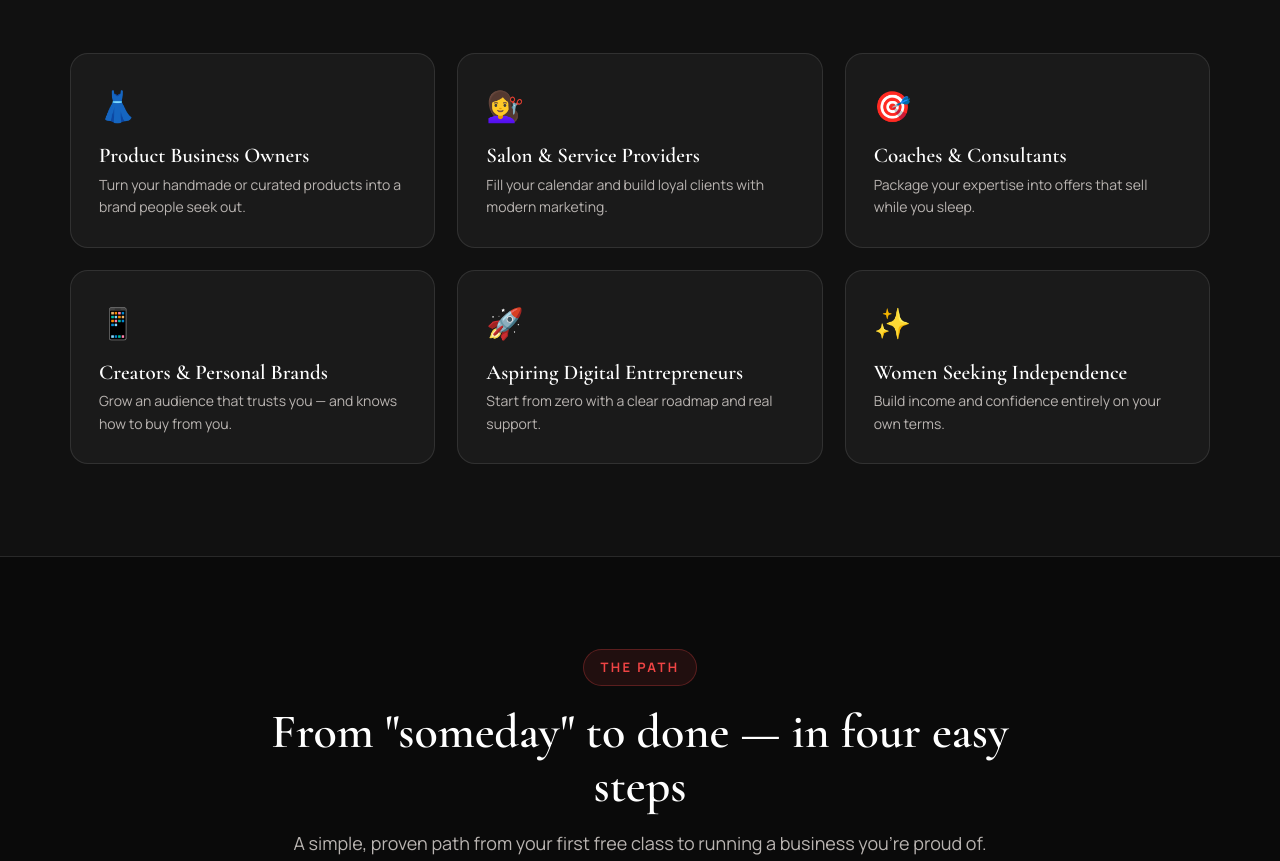
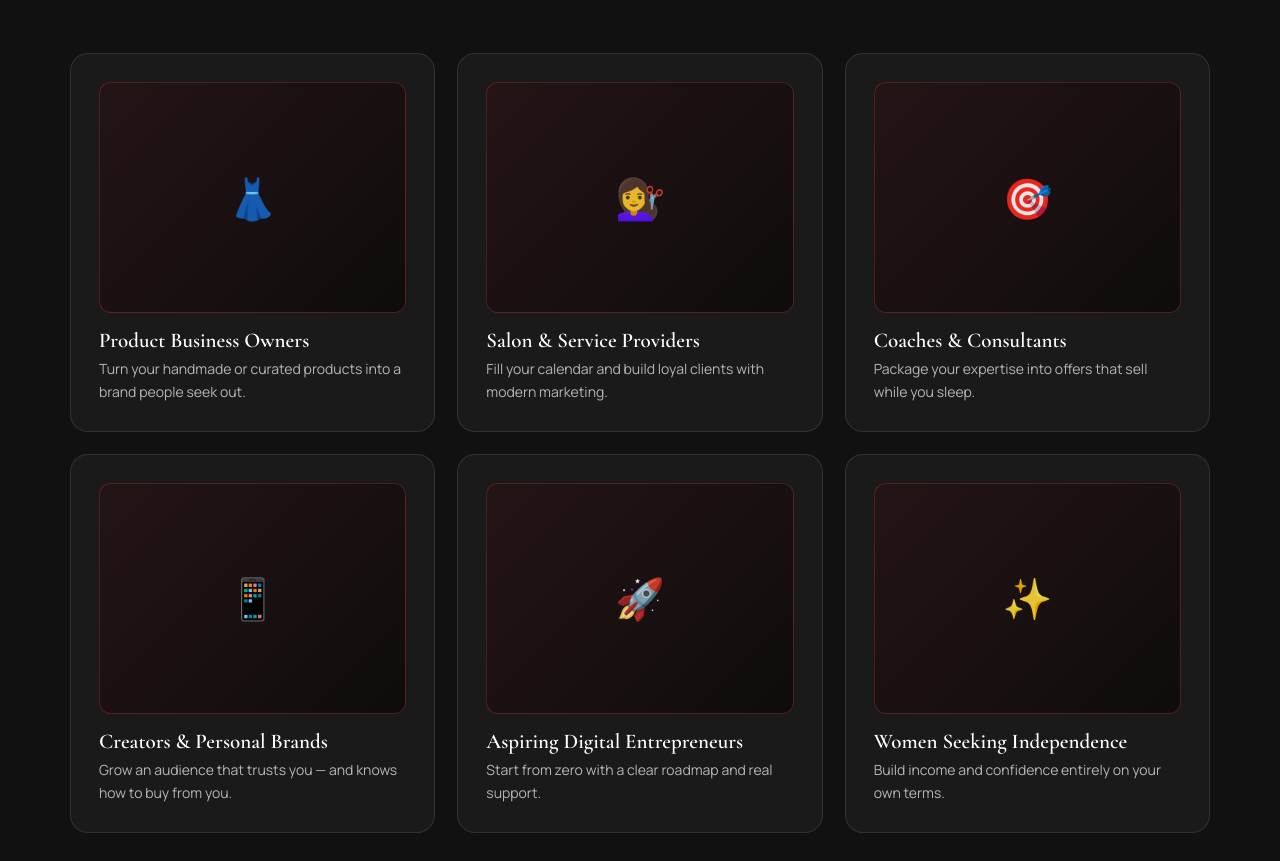
Before and after one commit to mrunalidaharwal/mrunali-landing-page, a plain HTML site: page index.html in a window 1280 px wide. Shown: the part 3101-3962 px from the top of the page. Drawn offline with nearby package versions, Linux system fonts and the light colour scheme.

Commit message:
Add image slots to Who It's For + Real Results cards (emoji fallback until photos added)
Co-Authored-By: Claude Opus 4.8 <noreply@anthropic.com>

```diff
--- a/index.html
+++ b/index.html
@@ -128,6 +128,13 @@
   .who-card .emoji { font-size: 30px; }
   .who-card h3 { font-size: 21px; margin: 14px 0 6px; }
   .who-card p { font-size: 14px; color: var(--ink-soft); }
+
+  /* Section image (photo replaces emoji; emoji shows as fallback until photo is added) */
+  .card-photo { position: relative; aspect-ratio: 4/3; border-radius: 12px; overflow: hidden; margin-bottom: 16px;
+    background: linear-gradient(135deg, #241416 0%, #0f0c0c 100%); border: 1px solid var(--line-red);
+    display: flex; align-items: center; justify-content: center; }
+  .card-photo .ph-emoji { font-size: 40px; opacity: .9; }
+  .card-photo img { position: absolute; inset: 0; width: 100%; height: 100%; object-fit: cover; object-position: center 22%; }
 
   /* Journey */
   .journey-grid { display: grid; grid-template-columns: repeat(4, 1fr); gap: 22px; }
@@ -334,12 +341,12 @@
       <p>Whatever stage you're at, if you're serious about building something of your own, you belong here.</p>
     </div>
     <div class="who-grid">
-      <div class="who-card"><div class="emoji">👗</div><h3>Product Business Owners</h3><p>Turn your handmade or curated products into a brand people seek out.</p></div>
-      <div class="who-card"><div class="emoji">💇‍♀️</div><h3>Salon & Service Providers</h3><p>Fill your calendar and build loyal clients with modern marketing.</p></div>
-      <div class="who-card"><div class="emoji">🎯</div><h3>Coaches & Consultants</h3><p>Package your expertise into offers that sell while you sleep.</p></div>
-      <div class="who-card"><div class="emoji">📱</div><h3>Creators & Personal Brands</h3><p>Grow an audience that trusts you — and knows how to buy from you.</p></div>
-      <div class="who-card"><div class="emoji">🚀</div><h3>Aspiring Digital Entrepreneurs</h3><p>Start from zero with a clear roadmap and real support.</p></div>
-      <div class="who-card"><div class="emoji">✨</div><h3>Women Seeking Independence</h3><p>Build income and confidence entirely on your own terms.</p></div>
+      <div class="who-card"><div class="card-photo"><span class="ph-emoji">👗</span><img src="assets/who-product.jpg" alt="Woman product business owner in her boutique" loading="lazy" onerror="this.remove()"></div><h3>Product Business Owners</h3><p>Turn your handmade or curated products into a brand people seek out.</p></div>
+      <div class="who-card"><div class="card-photo"><span class="ph-emoji">💇‍♀️</span><img src="assets/who-salon.jpg" alt="Woman salon owner in her salon" loading="lazy" onerror="this.remove()"></div><h3>Salon & Service Providers</h3><p>Fill your calendar and build loyal clients with modern marketing.</p></div>
+      <div class="who-card"><div class="card-photo"><span class="ph-emoji">🎯</span><img src="assets/who-coach.jpg" alt="Woman coach or consultant" loading="lazy" onerror="this.remove()"></div><h3>Coaches & Consultants</h3><p>Package your expertise into offers that sell while you sleep.</p></div>
+      <div class="who-card"><div class="card-photo"><span class="ph-emoji">📱</span><img src="assets/who-creator.jpg" alt="Woman content creator filming on her phone" loading="lazy" onerror="this.remove()"></div><h3>Creators & Personal Brands</h3><p>Grow an audience that trusts you — and knows how to buy from you.</p></div>
+      <div class="who-card"><div class="card-photo"><span class="ph-emoji">🚀</span><img src="assets/who-beginner.jpg" alt="Young woman starting her digital business at a laptop" loading="lazy" onerror="this.remove()"></div><h3>Aspiring Digital Entrepreneurs</h3><p>Start from zero with a clear roadmap and real support.</p></div>
+      <div class="who-card"><div class="card-photo"><span class="ph-emoji">✨</span><img src="assets/who-independent.jpg" alt="Confident, independent woman" loading="lazy" onerror="this.remove()"></div><h3>Women Seeking Independence</h3><p>Build income and confidence entirely on your own terms.</p></div>
     </div>
   </div>
 </section>
@@ -388,17 +395,17 @@
     </div>
     <div class="members-grid">
       <div class="member-card">
-        <div class="emoji">👗</div><h3>The Saree Business Owner</h3><div class="tag">Before → After</div>
+        <div class="card-photo"><span class="ph-emoji">👗</span><img src="assets/story-saree.jpg" alt="Proud saree business owner in her store" loading="lazy" onerror="this.remove()"></div><h3>The Saree Business Owner</h3><div class="tag">Before → After</div>
         <p>Selling occasionally to friends, unsure how to reach new customers — now running a recognizable brand with consistent online orders.</p>
         <div class="quote">"I finally see myself as a business owner, not just someone with a hobby."</div>
       </div>
       <div class="member-card">
-        <div class="emoji">💇‍♀️</div><h3>The Salon Owner</h3><div class="tag">Before → After</div>
+        <div class="card-photo"><span class="ph-emoji">💇‍♀️</span><img src="assets/story-salon.jpg" alt="Confident salon owner in a busy salon" loading="lazy" onerror="this.remove()"></div><h3>The Salon Owner</h3><div class="tag">Before → After</div>
         <p>Relying on walk-ins and word of mouth — now booked out weeks ahead with a steady stream of clients from her marketing.</p>
         <div class="quote">"The handholding made all the difference. I never felt lost."</div>
       </div>
       <div class="member-card">
-        <div class="emoji">🚀</div><h3>The First-Time Founder</h3><div class="tag">Before → After</div>
+        <div class="card-photo"><span class="ph-emoji">🚀</span><img src="assets/story-founder.jpg" alt="Excited first-time woman founder launching at her laptop" loading="lazy" onerror="this.remove()"></div><h3>The First-Time Founder</h3><div class="tag">Before → After</div>
         <p>Starting from complete zero with no tech background — now confidently running her own digital business with real income.</p>
         <div class="quote">"I went from having an idea to actually launching. That's everything."</div>
       </div>
```
Also changed, not shown: assets/mrunali.jpg (added).
